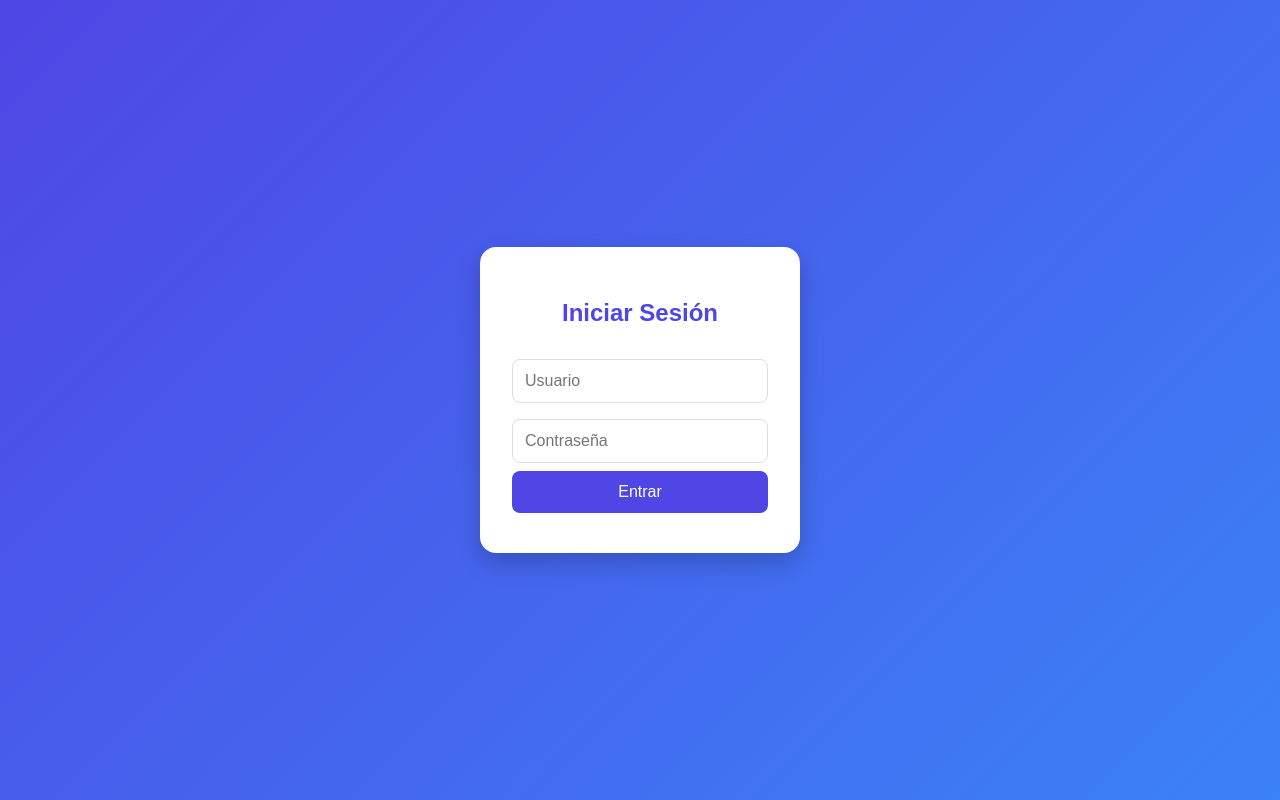
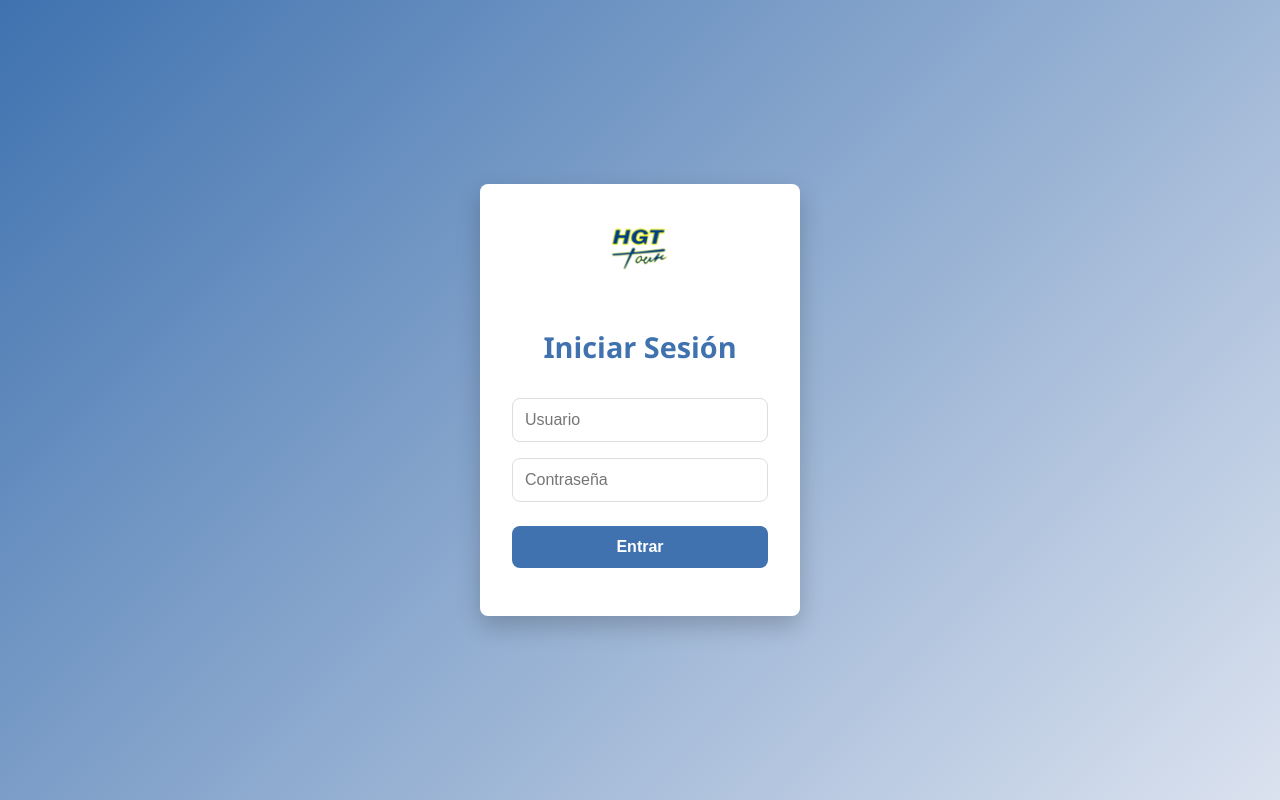
Before and after one commit to osandovala/prueba6, a plain HTML site: page index.html in a window 1280 px wide. Drawn offline with Linux system fonts and the light colour scheme.

Commit message:
Update index.html

```diff
--- a/index.html
+++ b/index.html
@@ -10,27 +10,33 @@
         }
 
         body {
-            background: linear-gradient(135deg, #4f46e5, #3b82f6);
+            background: linear-gradient(135deg, #3f72af, #dbe2ef);
             display: flex;
             justify-content: center;
             align-items: center;
             height: 100vh;
-            font-family: Arial, sans-serif;
+            font-family: 'Segoe UI', Tahoma, Geneva, Verdana, sans-serif;
             margin: 0;
         }
 
         .login-container {
             background: #fff;
             padding: 2rem;
-            border-radius: 1rem;
+            border-radius: 8px;
             box-shadow: 0 10px 25px rgba(0, 0, 0, 0.2);
             width: 320px;
             text-align: center;
         }
 
+        .logo-login {
+            width: 80px;
+            margin-bottom: 1rem;
+        }
+
         .login-container h2 {
             margin-bottom: 1.5rem;
-            color: #4f46e5;
+            color: #3f72af;
+            font-size: 1.8rem;
         }
 
         input {
@@ -38,7 +44,7 @@
             padding: 0.75rem;
             margin: 0.5rem 0;
             border: 1px solid #ddd;
-            border-radius: 0.5rem;
+            border-radius: 8px;
             outline: none;
             font-size: 1rem;
         }
@@ -46,28 +52,32 @@
         button {
             width: 100%;
             padding: 0.75rem;
-            background: #4f46e5;
+            background: #3f72af;
             color: white;
             border: none;
-            border-radius: 0.5rem;
+            border-radius: 8px;
             cursor: pointer;
             font-size: 1rem;
             transition: background 0.3s;
+            font-weight: 600;
+            margin-top: 1rem;
         }
 
         button:hover {
-            background: #3730a3;
+            background: #2c5282;
         }
 
         .error {
-            color: red;
-            margin-top: 0.5rem;
+            color: #e74c3c;
+            margin-top: 1rem;
+            font-size: 0.9rem;
         }
     </style>
 </head>
 <body>
-
 <div class="login-container">
+    <!-- Logo agregado -->
+    <img src="img/logo.png" alt="Logo HGT Tour" class="logo-login">
     <h2>Iniciar Sesión</h2>
     <input type="text" id="username" placeholder="Usuario">
     <input type="password" id="password" placeholder="Contraseña">
@@ -95,6 +105,5 @@
         }
     });
 </script>
-
 </body>
 </html>
```
